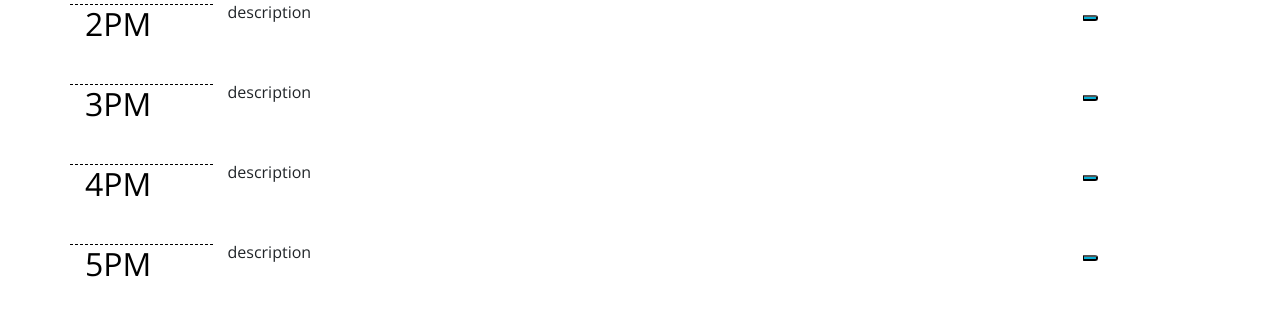
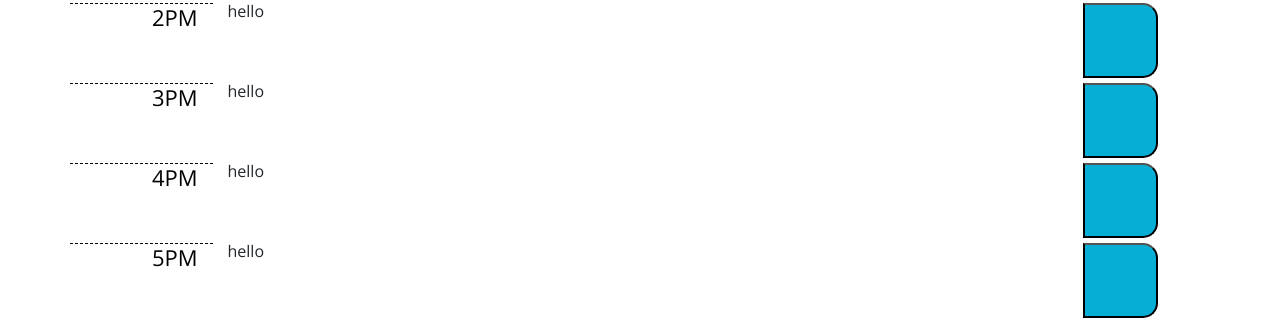
Before and after one commit to mhans19/workday-scheduler, a plain HTML site: page index.html in a window 1280 px wide. Shown: the part 733-1056 px from the top of the page. Drawn offline with nearby package versions, Linux system fonts and the light colour scheme; a web font is replaced by a local one.

Commit message:
update js

```diff
--- a/assets/css/style.css
+++ b/assets/css/style.css
@@ -26,14 +26,15 @@ textarea{
 }
 
 .time-block{
-  text-align: center;
+  text-align: right;
   border-radius: 15px;
+  font-size: 22px;
 }
 
 .row {
   white-space: pre-wrap;
   height: 80px;
-  border-top: 1px solid white;
+  min-height: 75px;
 }
 
 .hour {
@@ -60,11 +61,13 @@ textarea{
 }
 
 .saveBtn {
-  border-left: 1px solid black;
+  border-left: 2px solid black;
   border-top-right-radius: 15px;
   border-bottom-right-radius: 15px;
   background-color: #06AED5;
   color: white;
+  min-height: 75px;
+  min-width: 75px;
 }
 
 .saveBtn i:hover {
--- a/assets/js/script.js
+++ b/assets/js/script.js
@@ -11,11 +11,11 @@ jQuery.each(includeTimes, function appendElements(){
         $('<div/>', {'class': 'row'})
             .append(
             $('<div/>', {'class': 'col hour'}).append(
-                $('<h2/>', {text: includeTimes[arrayIndicator]})
+                $('<h2/>', {'class': 'time-block', text: includeTimes[arrayIndicator]})
             ))
             .append(
-                $('<div/>', {'class': 'col-9'}).append(
-                    $('<p/>', {text: 'description'})
+                $('<div/>', {'class': 'task-group col-9 description'}).append(
+                    $('<p/>', {text: 'hello'})
                 ))
             .append(
                 $('<div/>', {'class': 'col'}).append(
@@ -25,3 +25,19 @@ jQuery.each(includeTimes, function appendElements(){
     )
     arrayIndicator++;
 });
+
+// Allow input text for task
+$(".task-group").on("click", "p", function() {
+    var text = $(this).text().trim();
+    var textInput = $("<textarea>").addClass("form-control").val(text);
+    $(this).replaceWith(textInput);
+    textInput.trigger("focus");
+  });
+
+var taskTime = function() {
+    // Current Time
+    $(this).text(moment().format("HH:mm"));
+    var time = moment(this, "L").set("hour", 17);
+console.log(this);
+}
+taskTime();
```
